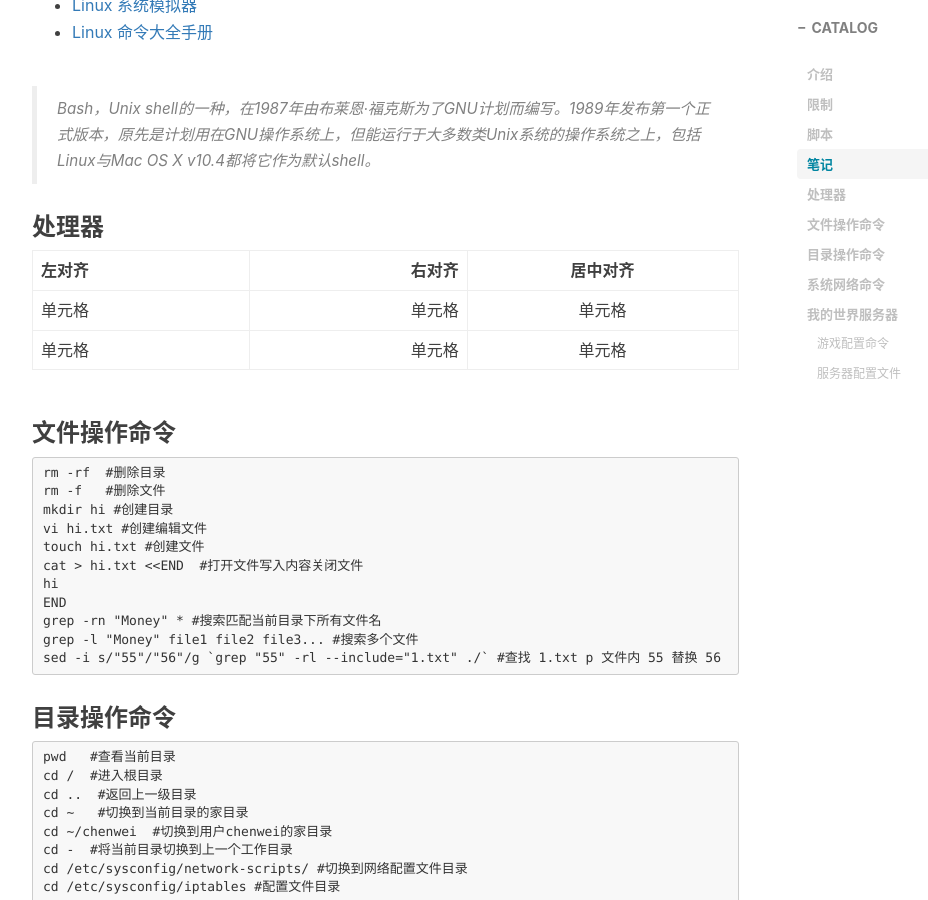
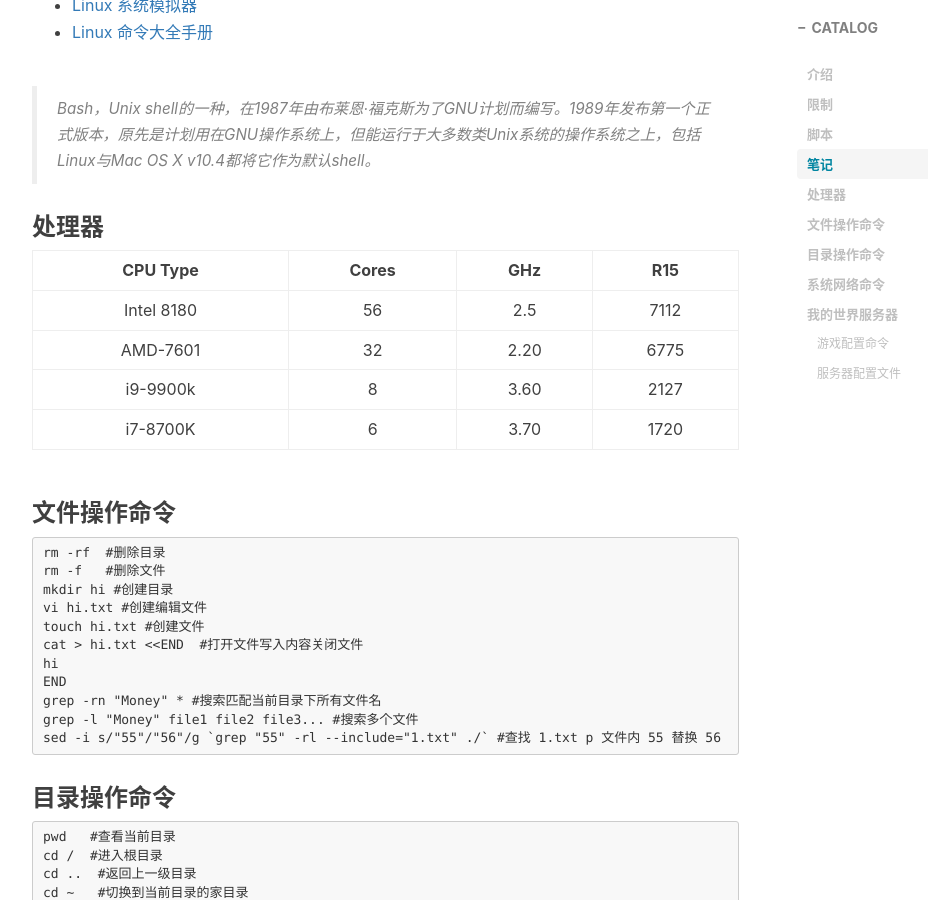
Before and after one commit to tcq233/tcq233.github.io, a Jekyll site: the page built from _posts/2022-04-22-puck.md, in a window 1280 px wide and 900 px high, scrolled down 1167 px. Shown: the whole window, without its empty margins (233-1161 px from the left). Built offline with Jekyll 4.4.1, drawn with Linux system fonts in a browser that asks for light colours; nearby versions of some CDN libraries; comment, search, counter and statistics services are not loaded.

Commit message:
Update 2022-04-22-puck.md

```diff
--- a/_posts/2022-04-22-puck.md
+++ b/_posts/2022-04-22-puck.md
@@ -41,11 +41,12 @@ bash puck.sh  # CentOS-7 脚本
 
 ###  处理器
 
-| 左对齐 | 右对齐 | 居中对齐 |
-| :-----| ----: | :----: |
-| 单元格 | 单元格 | 单元格 |
-| 单元格 | 单元格 | 单元格 |
-
+| CPU Type | Cores | GHz | R15 |
+|  :----: |  :----:  | :----: | :----: |
+| Intel 8180 | 56 | 2.5 | 7112 |
+| AMD-7601 | 32 | 2.20 | 6775 |
+| i9-9900k | 8 | 3.60 | 2127 |
+| i7-8700K | 6 | 3.70 | 1720 |
 
 ### 文件操作命令
 
```
